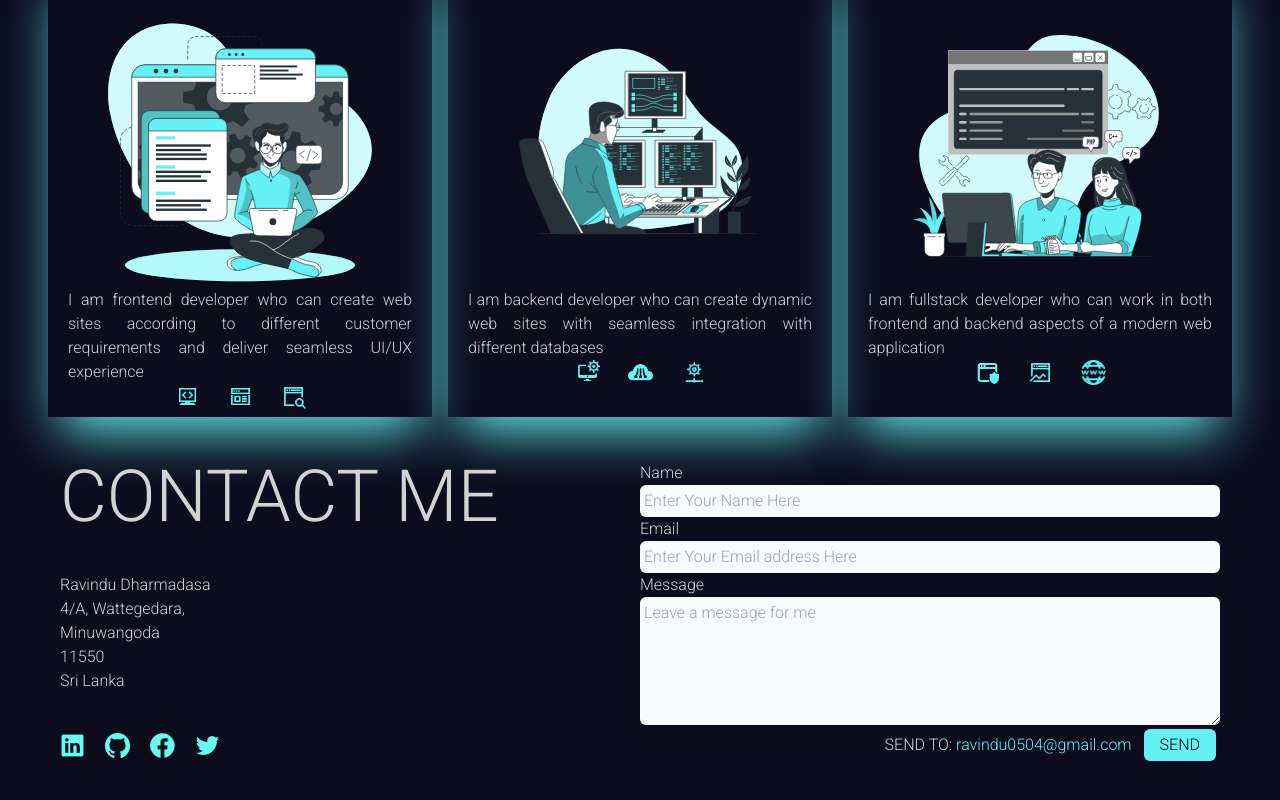
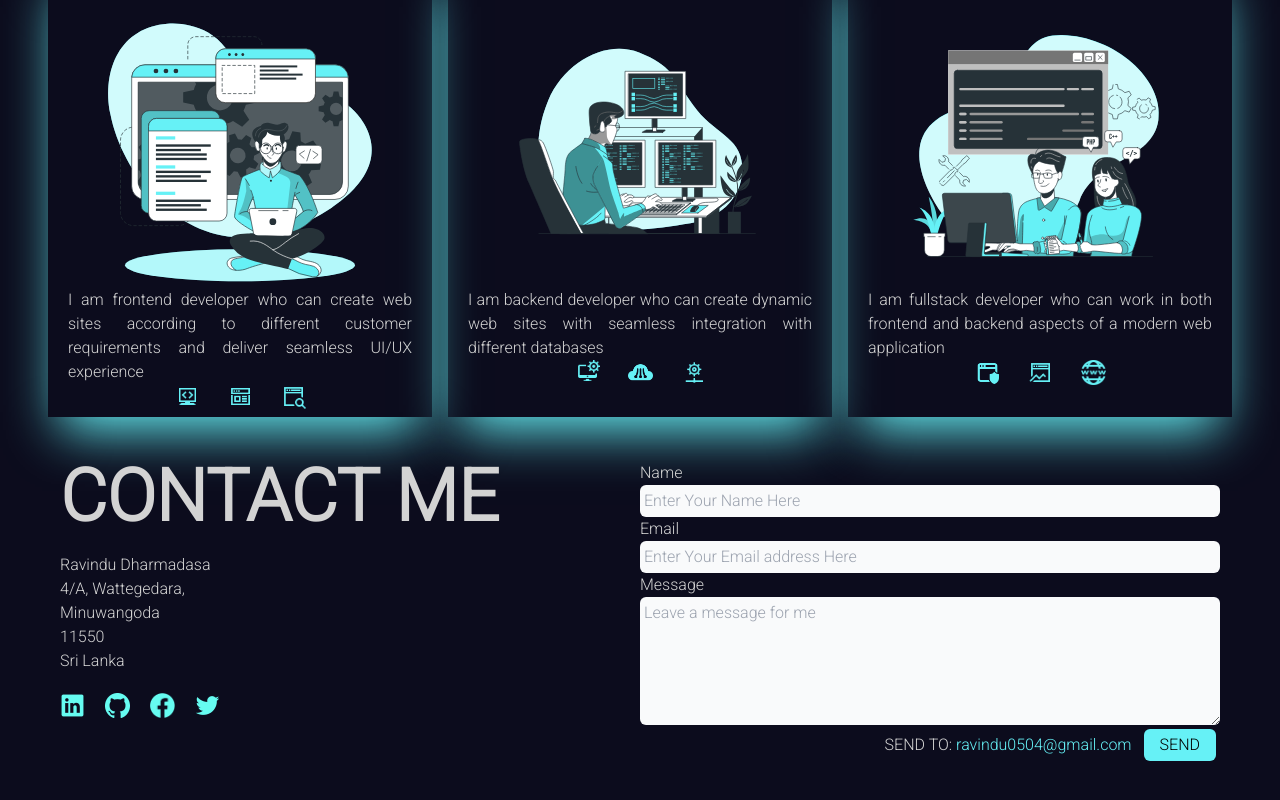
Before and after one commit to Ravindu007/Portfolio_V2.0, a React (Vite) app: page / in a window 1280 px wide. Shown: the part 3103-3903 px from the top of the page. Built offline with nearby package versions, Linux system fonts and the light colour scheme.

Commit message:
email sending option

```diff
--- a/package.json
+++ b/package.json
@@ -11,6 +11,7 @@
     "preview": "vite preview"
   },
   "dependencies": {
+    "@emailjs/browser": "^3.11.0",
     "aos": "^2.3.4",
     "framer-motion": "^10.16.16",
     "react": "^18.2.0",
--- a/src/Components/Contact/Contact.jsx
+++ b/src/Components/Contact/Contact.jsx
@@ -1,12 +1,81 @@
-import React from 'react'
+import React, { useState , useRef} from 'react'
+import {motion} from 'framer-motion'
+import emailjs from '@emailjs/browser';
 
 const Contact = () => {
+
+  const [social, setSocial] = useState([
+    {id:1, link:"", logo:"./icons/linkedIn.png"},
+    {id:2, link:"", logo:"./icons/github.png"},
+    {id:3, link:"", logo:"./icons/fb.png"},
+    {id:4, link:"", logo:"./icons/twitter.png"}
+  ])
+
+  const form = useRef();
+
+  const [name, setName] = useState("")
+  const [email,setEmail] = useState("")
+  const[message,setMessage] = useState("")
+
+  const [showstate, setShowState] = useState(false)
+  const [error, setError] = useState(false)
+
+  const sendEmail = (e) => {
+    e.preventDefault();
+    setName("")
+    setEmail("")
+    setMessage("")
+    emailjs.sendForm('service_b1gwgfo', 'template_gxzjm6l', form.current, 'dIoRSsrphw9avWH4n')
+      .then(() => {
+        setError(false)
+        setShowState(true)
+      }, (error) => {
+        setError(true)
+        setShowState(true)
+      });
+    };
+
+  const variants = {
+    inputInitial:{
+      opacity:0,
+      x:100,
+    },
+    inputAnimate:{
+      opacity:1,
+      x:0,
+      transition:{
+        type:"spring",
+        stiffness:400,
+        damping:10,
+        staggerChildren:0.4
+      },
+    },
+    leftInitial:{
+      opacity:0,
+      y:100,
+    },
+    leftAnimate:{
+      opacity:1,
+      y:0,
+      transition:{
+        type:"spring",
+        stiffness:400,
+        damping:10,
+        staggerChildren:0.4
+      }
+    },
+    hoverIcon:{
+      scale:0.75
+    },
+  }
+
+
   return (
     <div className='contact px-10 py-6'>
       <div className="grid grid-cols-2">
         {/* contact me */}
-        <div className="col-span-2 md:col-span-1 flex flex-col gap-y-10">
-          <h1 className='text-7xl'>CONTACT ME</h1>
+        <div className="col-span-2 md:col-span-1 flex flex-col gap-y-5">
+          <h1 className='text-4xl font-semibold md:font-bold md:text-7xl'>CONTACT ME</h1>
 
           <div className="address">
             <p>Ravindu Dharmadasa</p>
@@ -16,38 +85,43 @@ const Contact = () => {
             <p>Sri Lanka</p>
           </div>
 
-          <div className="social-media flex gap-5">
-            <a href=""><img src="./icons/linkedIn.png" alt="" width={25}/></a>
-            <a href=""><img src="./icons/github.png" alt="" width={25}/></a>
-            <a href=""><img src="./icons/fb.png" alt="" width={25}/></a>
-            <a href=""><img src="./icons/twitter.png" alt="" width={25}/></a>
+          <div className="social-media flex gap-5 mb-20">
+            {social.map((item) => (
+              <motion.a key={item.id} href={item.link}  variants={variants} initial="leftInitial"   whileInView="leftAnimate">
+                <motion.img variants={variants} whileHover="hoverIcon" src={item.logo} alt="" width={25}/>
+              </motion.a>
+            ))}
           </div>
         </div>
 
         {/* email */}
-        <div className="col-span-2 md:col-span-1">
-          <form action="">
-              <div className="form-group flex flex-col">
+        <motion.div className="col-span-2 md:col-span-1" variants={variants}>
+          <form ref={form} onSubmit={sendEmail}>
+
+              <motion.div className="form-group flex flex-col" variants={variants} initial="inputInitial" whileInView="inputAnimate">
                 <label>Name</label>
-                <input type="text" className='rounded-md py-1 px-1 bg-gray-50 text-black' placeholder='Enter Your Name Here' />
-              </div>
+                <input type="text" className='rounded-md py-1 px-1 bg-gray-50 text-black' placeholder='Enter Your Name Here' name='user_name' value={name} onChange={(e)=>{setName(e.target.value)}}/>
+              </motion.div>
 
-              <div className="form-group flex flex-col">
+              <motion.div className="form-group flex flex-col" variants={variants} initial="inputInitial" whileInView="inputAnimate">
                 <label>Email</label>
-                <input type="text" className='rounded-md py-1 px-1 bg-gray-50 text-black' placeholder='Enter Your Email address Here' />
-              </div>
+                <input type="text" className='rounded-md py-1 px-1 bg-gray-50 text-black' placeholder='Enter Your Email address Here' name='user_email' value={email} onChange={(e)=>{setEmail(e.target.value)}}/>
+              </motion.div>
 
-              <div className="form-group flex flex-col">
+              <motion.div className="form-group flex flex-col" variants={variants} initial="inputInitial" whileInView="inputAnimate">
                 <label>Message</label>
-                <textarea name="" id="" cols="30" rows="5" className='rounded-md py-1 px-1 bg-gray-50 text-black' placeholder='Leave a message for me'></textarea>
-              </div>
+                <textarea id="" cols="30" rows="5" className='rounded-md py-1 px-1 bg-gray-50 text-black' placeholder='Leave a message for me' name='user_message' value={message} onChange={(e)=>{setMessage(e.target.value)}}></textarea>
+              </motion.div>
               <div className="flex justify-end items-center gap-2">
                 <p>SEND TO: <span className='text-primary'>ravindu0504@gmail.com</span></p>
-                <button className='styleBtn'>SEND</button>
+                <button className='styleBtn' type="submit" value="Send">SEND</button>
+              </div>
+              <div className="message flex justify-center font-semibold">
+                <p>{showstate ? (error ? "Sorry could not send the Message": "Message sent successfully"): ""}</p>
               </div>
           </form>
 
-        </div>
+        </motion.div>
       </div>
     </div>
   )
```
Also changed, not shown: 1 other file (tests, documents, lock files or other folders).
